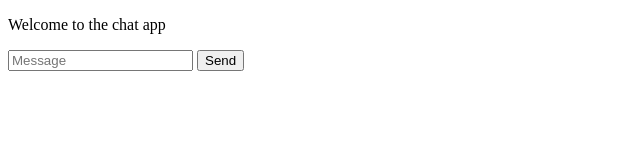
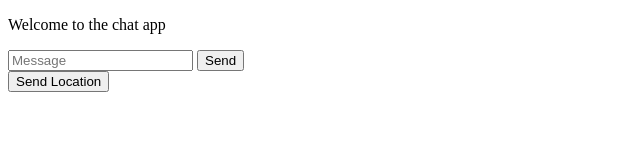
Before and after one commit to insideoutzombie/node-2-chat-app, a website: page public/index.html in a window 1280 px wide. Shown: the whole page, without its empty margins (0-640 px from the left). Drawn offline with nearby package versions, Linux system fonts and the light colour scheme; no server answers.

Commit message:
add geolocation support via geolocation api

```diff
--- a/public/index.html
+++ b/public/index.html
@@ -15,6 +15,7 @@
     <input name="message" type="text" placeholder="Message"/>
     <button>Send</button>
   </form>
+  <button id="send-location">Send Location</button>
 
   <script src="/socket.io/socket.io.js"></script>
   <script src="/js/libs/jquery-3.1.0.min.js"></script>
```
